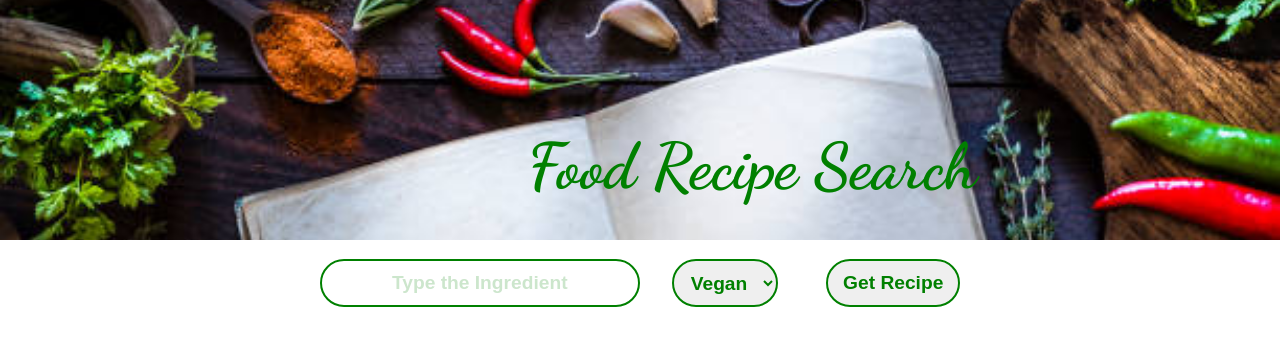
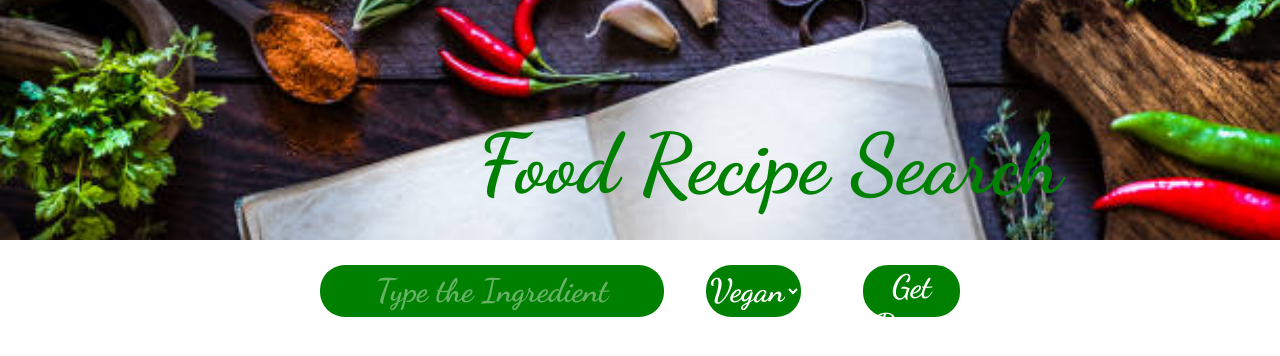
Before and after one commit to sgujuluva/food-recipe-app, a React (Create React App) app: page / in a window 1280 px wide. Shown: the top 356 px of the page. Built offline with nearby package versions, Linux system fonts and the light colour scheme.

Commit message:
edamam api key created

```diff
--- a/src/App.css
+++ b/src/App.css
@@ -1,79 +1,81 @@
-@import url('https://fonts.googleapis.com/css2?family=Dancing+Script:wght@700&display=swap');
-*{
-  margin:0;
-  padding:0;
+@import url("https://fonts.googleapis.com/css2?family=Dancing+Script:wght@700&display=swap");
+* {
+  margin: 0;
+  padding: 0;
   box-sizing: border-box;
+  font-family: "Dancing Script", cursive;
+  font-weight: 700;
+  font-size: 1.3rem;
 }
-body{
-  width:100vw;
-  height:100vh;
+body {
+  width: 100vw;
+  height: 100vh;
 }
-.recipe-content{
-  display:flex;
+.recipe-content {
+  display: flex;
   flex-direction: column;
   justify-content: center;
   align-items: center;
 }
 
-.header h1{
-  padding:3rem;
-  font-family: 'Dancing Script', cursive;
+.header h1 {
+  padding: 3rem;
+
   font-size: 4rem;
   font-weight: bolder;
-color:green;
+  color: green;
 }
 .header {
-  width :100%;
-  height:30vh;
+  width: 100%;
+  height: 30vh;
   position: relative;
   background-image: url(./image/home5.png);
   background-repeat: no-repeat;
   background-size: cover;
   background-position: -15% 10%;
 }
-.header span{
+.header span {
   position: absolute;
   /* inset:0; */
-  left:30rem;
-  top:5rem;
-  display:flex;
+  left: 20rem;
+  top: 2.5rem;
+  display: flex;
   justify-content: center;
   align-items: center;
 }
-.recipe-content form{
-  width:50%;
-  height:3rem;
+.recipe-content form {
+  width: 50%;
+  height: 2.5rem;
   display: flex;
   justify-content: space-evenly;
   margin-top: 1.2rem;
-
 }
-input,.ingredient-labels{
- /*  background-color: lightgreen; */
-  width:30vw;
-   border:2px solid green;
-  border-radius:25px;
+input,
+.ingredient-labels {
+  background-color: green;
+  width: 30vw;
+  border: none;
+  border-radius: 25px;
   text-align: center;
   font-size: larger;
   font-weight: 800;
-  color:green;
+  color: white;
 }
-::placeholder{
-  color:green;
-  opacity:0.2;
+::placeholder {
+  color: white;
+  opacity: 0.4;
 }
-.ingredient-labels{
- /*  background-color: lightgreen; */
-  width:8rem;
-  margin-left:2rem;
+.ingredient-labels {
+  width: 8rem;
+  margin-left: 2rem;
 }
-button{
-  /* background-color: lightgreen; */
-  width:10rem;
+button {
+  width: 10rem;
   margin-left: 3rem;
-  border-radius:25px;
-  border:2px solid green;
+  border-radius: 25px;
+  border: 2px solid green;
   font-size: larger;
   font-weight: 800;
-  color:green;
+  background-color: green;
+  color: white;
 }
--- a/src/App.js
+++ b/src/App.js
@@ -4,6 +4,9 @@ import { useState } from "react";
 
 function App() {
   const [input, setInput] = useState("");
+let app_id="1c719840";
+let app_key="804c77a30e46d9113a63ba170f404f73";
+let url = "https://api.edamam.com/search?q=chicken&app_id=${YOUR_APP_ID}&app_key=${YOUR_APP_KEY}&from=0&to=3&calories=591-722&health=alcohol-free";
 
 
   const handleSubmit = (e) => {
```
Lines whose indentation alone changed are shown as unchanged.
